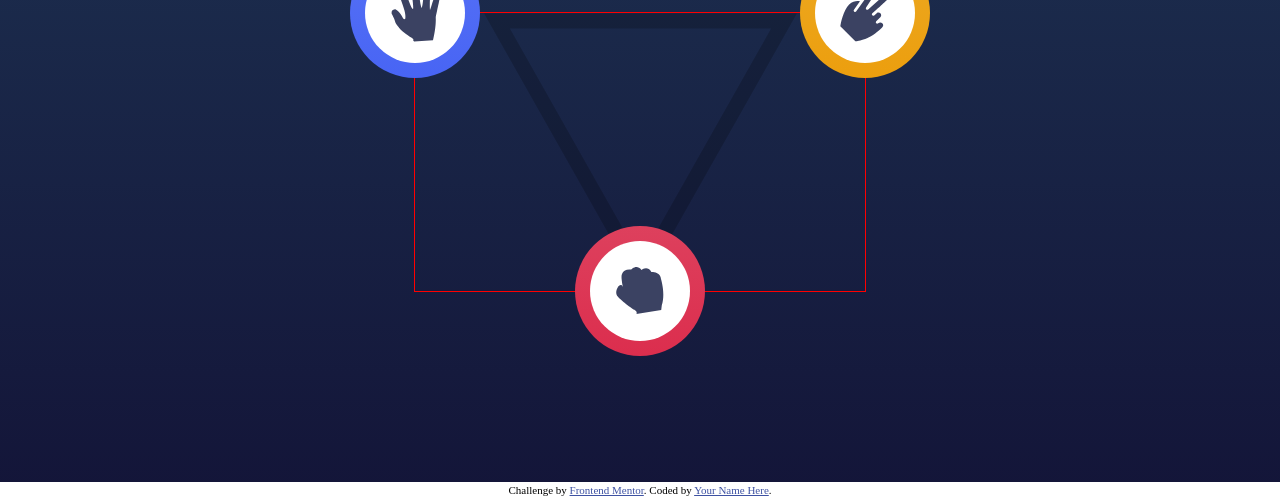
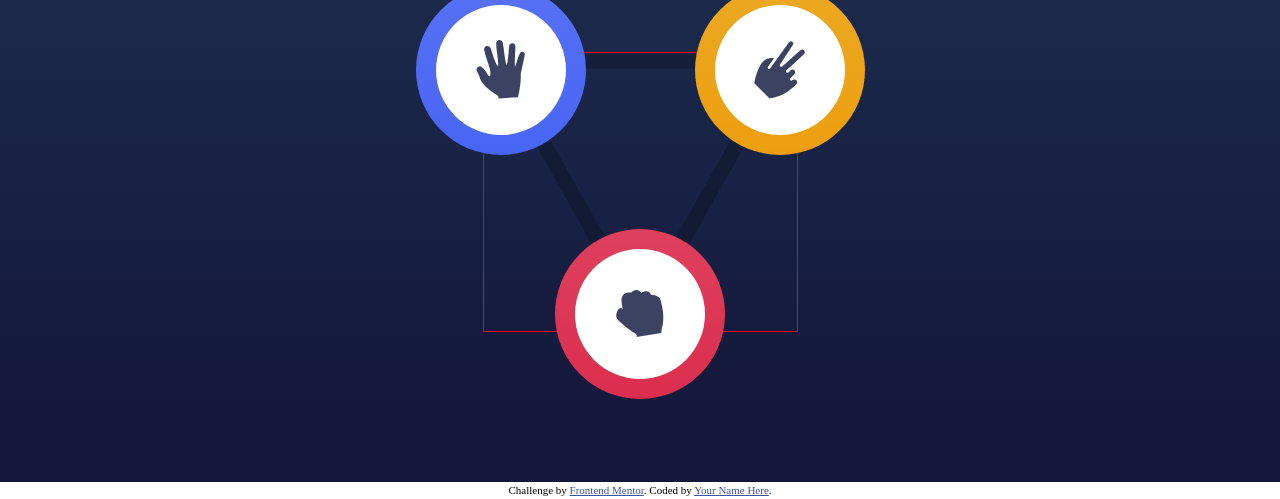
Before and after one commit to edo979/rock-paper-scissors-master, a website: page index.html in a window 1280 px wide. Shown: the part 318-817 px from the top of the page. Drawn offline with Linux system fonts and the light colour scheme.

Commit message:
change btn position

```diff
--- a/scss/_layout.scss
+++ b/scss/_layout.scss
@@ -1,6 +1,6 @@
 .main-container {
   width: 100%;
-  height: 100vh;
+  height: 100%;
   display: grid;
   place-content: center;
 }
--- a/scss/components/_components.scss
+++ b/scss/components/_components.scss
@@ -5,6 +5,8 @@
     hsl(var(--clr-bg-200)),
     hsl(var(--clr-bg-100))
   );
+
+  row-gap: 5rem;
 }
 
 .header {
--- a/scss/components/_game-container.scss
+++ b/scss/components/_game-container.scss
@@ -1,5 +1,5 @@
 .game-container {
-  --container-w: 450px;
+  --container-w: 313px;
   --container-h: 278px;
 
   position: relative;
@@ -63,8 +63,8 @@
 }
 
 .button {
-  --btn-radius: 130px;
-  --btn-inner-radius: 100px;
+  --btn-radius: 170px;
+  --btn-inner-radius: 130px;
 
   grid-area: 1 / 1 / 1 / 1;
   place-self: start;
@@ -110,7 +110,7 @@
 
     margin-left: 0;
     margin-bottom: calc(var(--container-h) - var(--btn-radius));
-    transform: translate(-50%, -50%);
+    transform: translate(-40%, -40%);
   }
 
   &-scissors {
@@ -119,7 +119,7 @@
 
     margin-left: calc(var(--container-w) - var(--btn-radius));
     margin-bottom: calc(var(--container-h) - var(--btn-radius));
-    transform: translate(50%, -50%);
+    transform: translate(40%, -40%);
   }
 
   &-rock {
@@ -128,7 +128,7 @@
 
     margin-top: auto;
     margin-left: calc((var(--container-w) - var(--btn-radius)) / 2);
-    transform: translate(0%, 50%);
+    transform: translate(0%, 40%);
   }
 
   &[class*='move-to-'] {
```
Also changed, not shown: css/style.css, 1 other file.
